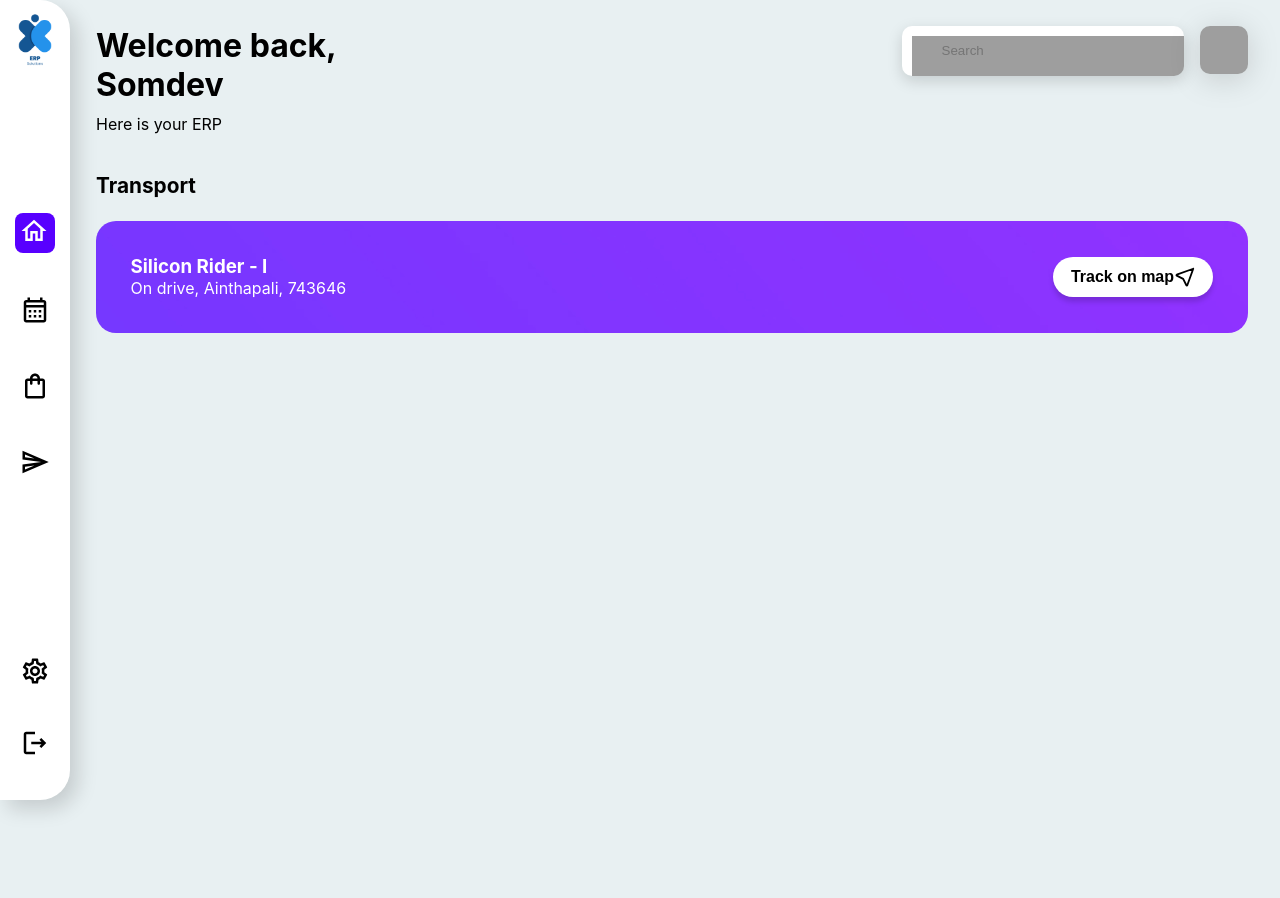
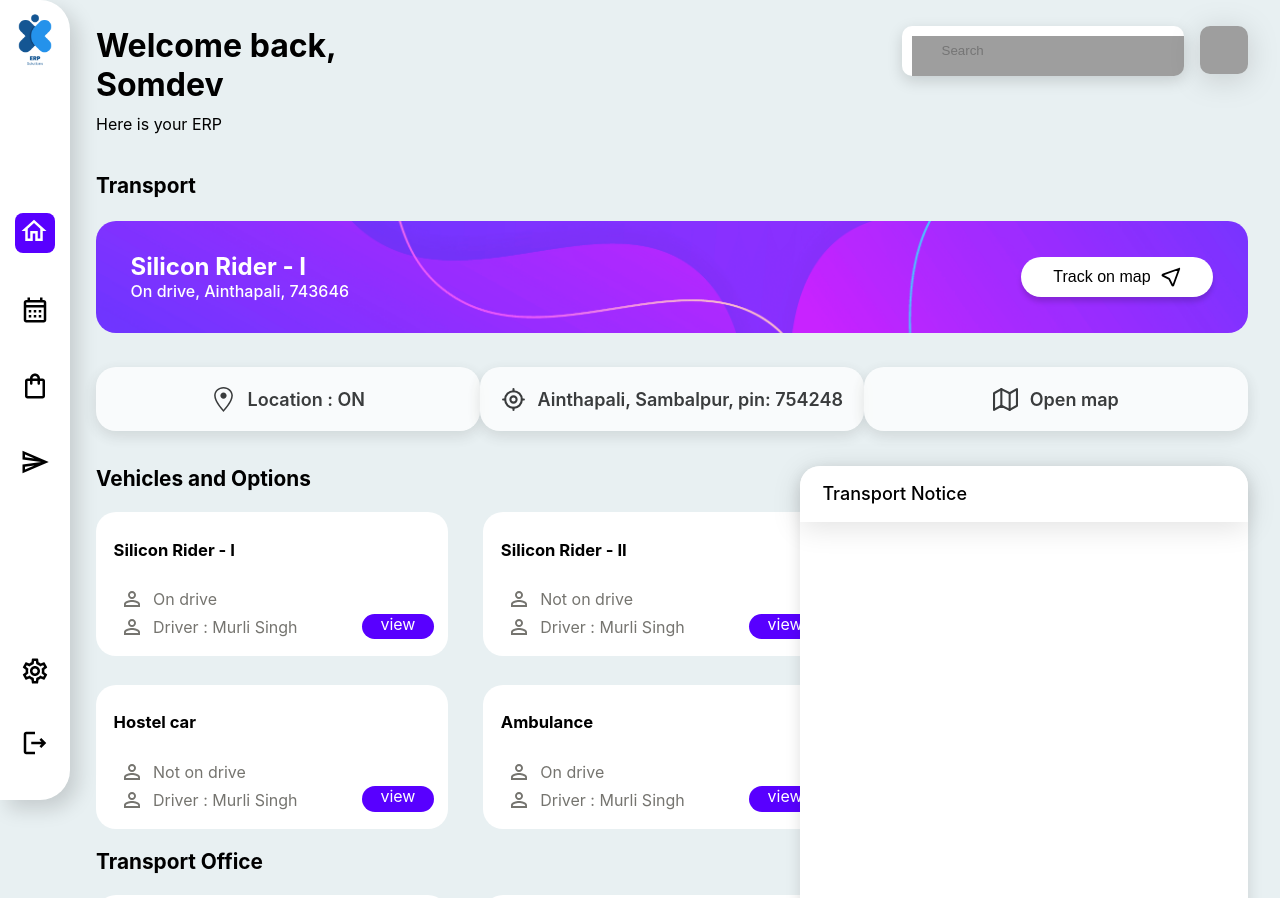
Before and after one commit to somdev-hub/full-stack-erp-app, a React (Create React App) app in the folder client/: page /transport in a window 1280 px wide. Shown: the top 898 px of the page. Before the commit the page ends 800 px from the top, so only its background shows below. Built offline with nearby package versions, Linux system fonts and the light colour scheme; grey boxes are pictures that could not be loaded.

Commit message:
initial commit on 07-02-2023

```diff
--- /dev/null
+++ b/client/src/components/DeptNotice/DeptNotice.css
@@ -0,0 +1,23 @@
+.dept-notice {
+  height: 100%;
+  width: 100%;
+  background: #ffffff;
+  box-shadow: 0px 5px 15px rgba(0, 0, 0, 0.13);
+  border-radius: 20px;
+}
+
+.dept-notice-heading {
+  background: #ffffff;
+  box-shadow: 0px 5px 30px rgba(0, 0, 0, 0.12);
+  border-radius: 20px 20px 0px 0px;
+  width: 100%;
+  height: 3.5rem;
+  display: flex;
+  align-items: center;
+}
+
+.dept-notice-heading h3{
+    font-size: 18px;
+    font-weight: 500;
+    margin: 0 0 0 5%;
+  }
--- /dev/null
+++ b/client/src/components/DeptNotice/DeptNotice.jsx
@@ -0,0 +1,14 @@
+import React from "react";
+import "./DeptNotice.css";
+
+const DeptNotice = (props) => {
+  return (
+    <div className="dept-notice">
+      <div className="dept-notice-heading">
+        <h3>{props.heading}</h3>
+      </div>
+    </div>
+  );
+};
+
+export default DeptNotice;
--- a/client/src/components/RectangularComponent2/RectangularComponent2.css
+++ b/client/src/components/RectangularComponent2/RectangularComponent2.css
@@ -25,7 +25,7 @@
 
 .props-content {
   color: #75746f;
-  width: 50%;
+  width: 60%;
 }
 
 .props1,
--- a/client/src/pages/Transport/Transport.css
+++ b/client/src/pages/Transport/Transport.css
@@ -13,28 +13,114 @@
   display: flex;
   align-items: center;
   justify-content: space-between;
-  background: url(../../files/transport_background.jpg);
+  background: url(../../files/transport_background2.png);
   border-radius: 20px;
   height: 7rem;
   color: #fff;
   padding: 0 3%;
   margin-top: 2%;
-  object-fit: contain;
+  background-size: cover;
+}
+
+.current-vehicle-head h3 {
+  font-weight: 700;
+  font-size: 24px;
+}
+
+.current-vehicle-head p {
+  font-weight: 500;
+  font-size: 16px;
 }
 
 .tracking-button button {
   background: #ffffff;
   box-shadow: 0px 5px 5px rgba(0, 0, 0, 0.15);
   border-radius: 50px;
-  width: 10rem;
+  width: 12rem;
   height: 2.5rem;
   border: none;
   display: flex;
   align-items: center;
   justify-content: center;
+  gap: 5%;
+  transition: 0.3s;
+}
+
+.tracking-button button:hover {
+  animation: pulse 1s 2;
+  transition: 0.3s;
+}
+
+@keyframes pulse {
+  0% {
+    transform: scale(1);
+  }
+  70% {
+    transform: scale(0.9);
+  }
+  100% {
+    transform: scale(1);
+  }
 }
 
 .tracking-button button h5 {
   font-size: 16px;
+  font-weight: 500;
+}
+
+.current-information {
+  margin-top: 3%;
+  display: flex;
+  justify-content: space-between;
+}
+
+.current-info-container {
+  display: flex;
+  align-items: center;
+  background: #ffffff;
+  opacity: 0.75;
+  box-shadow: 0px 5px 15px rgba(0, 0, 0, 0.15);
+  border-radius: 20px;
+  width: 25rem;
+  height: 4rem;
+  justify-content: center;
+  gap: 3%;
+}
+
+.current-info-container h5 {
   font-weight: 600;
+  font-size: 18px;
 }
+
+.transport-options {
+  margin-top: 3%;
+  display: flex;
+  flex-direction: row;
+  justify-content: space-between;
+  /* align-items: center; */
+}
+
+
+.vehicles-and-options-grid {
+  margin-top: 3%;
+  display: grid;
+  grid-template-columns: auto auto;
+  row-gap: 10%;
+  column-gap: 5%;
+}
+
+.transport-office {
+  margin-top: 7%;
+}
+
+.transport-office-grid {
+  margin-top: 3%;
+  display: grid;
+  grid-template-columns: auto auto;
+  row-gap: 10%;
+  column-gap: 5%;
+}
+
+.transport-notice {
+  width: 40%;
+}
--- a/client/src/pages/Transport/Transport.jsx
+++ b/client/src/pages/Transport/Transport.jsx
@@ -6,8 +6,15 @@ import { FiMap } from "react-icons/fi";
 import { TbLocation } from "react-icons/tb";
 import Sidebar from "../../components/sidebar/Sidebar";
 import Navbar from "../../components/navbar/Navbar";
+import RectangularComponent2 from "../../components/RectangularComponent2/RectangularComponent2";
+import DeptNotice from "../../components/DeptNotice/DeptNotice";
+// import backImage from "../../assets/transport/transport1.png";
 
 const Transport = () => {
+  const iconStyle = {
+    width: "25px",
+    height: "25px"
+  };
   return (
     <div style={{ display: "flex" }}>
       <Sidebar />
@@ -28,6 +35,79 @@ const Transport = () => {
                 </button>
               </div>
             </div>
+            <div className="current-information">
+              <div className="location current-info-container">
+                <GoLocation style={iconStyle} />
+                <h5>Location : ON</h5>
+              </div>
+              <div className="gps current-info-container">
+                <TbCurrentLocation style={iconStyle} />
+                <h5>Ainthapali, Sambalpur, pin: 754248</h5>
+              </div>
+              <div className="map current-info-container">
+                <FiMap style={iconStyle} />
+                <h5>Open map</h5>
+              </div>
+            </div>
+            <div className="transport-options">
+              <div className="transport-menu">
+                <div className="vehicles-and-options">
+                  <h3 className="your-profile">Vehicles and Options</h3>
+                  <div className="vehicles-and-options-grid">
+                    <RectangularComponent2
+                      color="#fff"
+                      heading="Silicon Rider - I"
+                      para1="On drive"
+                      para2="Driver : Murli Singh"
+                      width="22rem"
+                    />
+                    <RectangularComponent2
+                      color="#fff"
+                      heading="Silicon Rider - II"
+                      para1="Not on drive"
+                      para2="Driver : Murli Singh"
+                      width="22rem"
+                    />
+                    <RectangularComponent2
+                      color="#fff"
+                      heading="Hostel car"
+                      para1="Not on drive"
+                      para2="Driver : Murli Singh"
+                      width="22rem"
+                    />
+                    <RectangularComponent2
+                      color="#fff"
+                      heading="Ambulance"
+                      para1="On drive"
+                      para2="Driver : Murli Singh"
+                      width="22rem"
+                    />
+                  </div>
+                </div>
+                <div className="transport-office">
+                  <h3 className="your-profile">Transport Office</h3>
+                  <div className="transport-office-grid">
+                    <RectangularComponent2
+                      color="#fff"
+                      heading="Vehicle in-charge"
+                      para1="On drive"
+                      para2="Driver : Murli Singh"
+                      width="22rem"
+                    />
+                    <RectangularComponent2
+                      color="#fff"
+                      heading="FIC - Transport"
+                      para1="On drive"
+                      para2="Driver : Murli Singh"
+                      width="22rem"
+                    />
+                  </div>
+                </div>
+              </div>
+              <div className="transport-notice">
+                <DeptNotice heading="Transport Notice" />
+              </div>
+            </div>
           </div>
         </div>
       </div>
```
Also changed, not shown: client/src/files/transport_background1.png (added), client/src/files/transport_background2.png (added).
